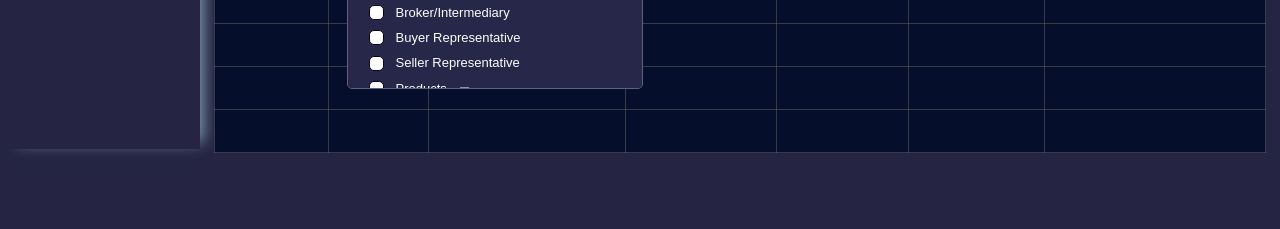
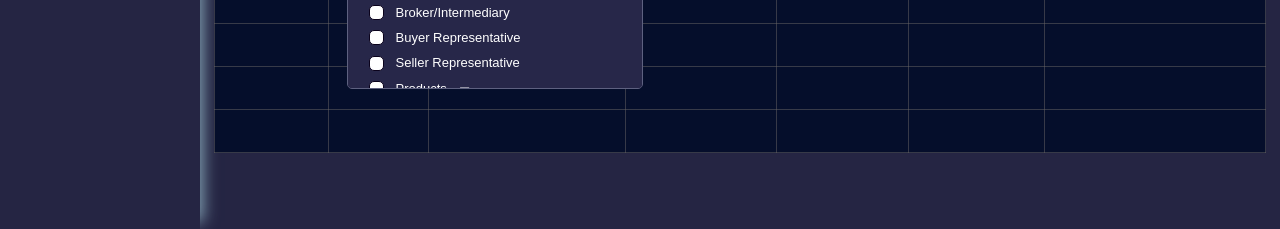
Before and after one commit to avion00/GoldStarAi_2nd, a plain HTML site: page index.html in a window 1280 px wide. Shown: the part 651-880 px from the top of the page. Before the commit the page ends 804 px from the top, so only its background shows below. Drawn offline with Linux system fonts and the light colour scheme.

Commit message:
no change

```diff
--- a/style.css
+++ b/style.css
@@ -132,7 +132,7 @@ i{
 
 .body-page{
     width: 87%;
-    height: 100dvh;
+    height: 110dvh;
 }
 
 
@@ -332,7 +332,6 @@ img{
     width: 1.2em;
     height: 1.2em;
 }
-
 
 
 
```
